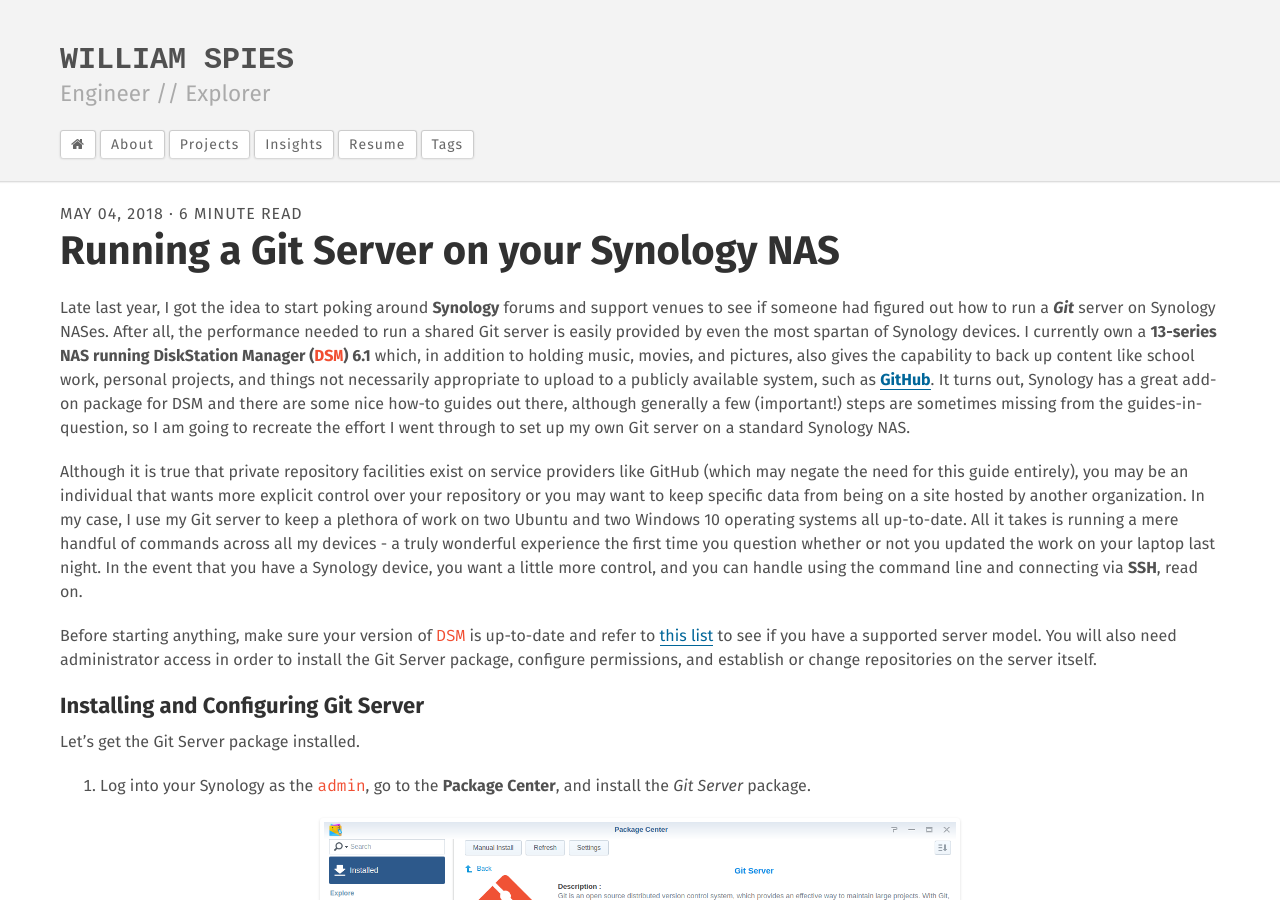
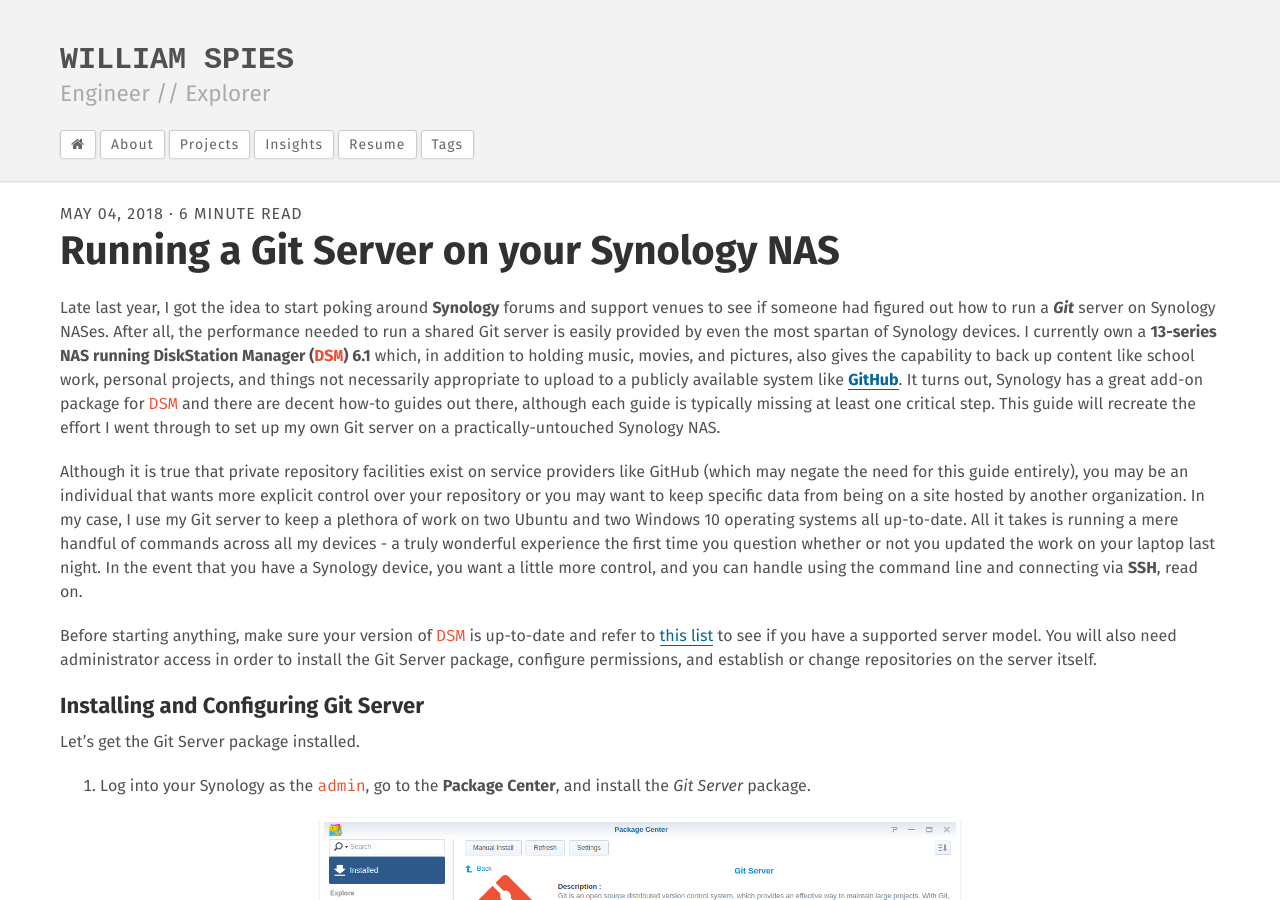
Before and after one commit to spieswl/spieswl.github.io, a Jekyll site: the page built from _posts/2018-05-04-synology-git-server.md, in a window 1280 px wide and 900 px high. Built offline with Jekyll 4.4.1, drawn with Linux system fonts in a browser that asks for light colours; some of the changed lines change nothing that is shown; some of the changed text lies outside the part shown.

Commit message:
Updated the Git server post based on some reader feedback.

````diff
--- a/_posts/2018-05-04-synology-git-server.md
+++ b/_posts/2018-05-04-synology-git-server.md
@@ -11,7 +11,7 @@
 published:          true
 ---
 
-Late last year, I got the idea to start poking around **Synology** forums and support venues to see if someone had figured out how to run a ***Git*** server on Synology NASes. After all, the performance needed to run a shared Git server is easily provided by even the most spartan of Synology devices. I currently own a **13-series NAS running DiskStation Manager (`DSM`) 6.1** which, in addition to holding music, movies, and pictures, also gives the capability to back up content like school work, personal projects, and things not necessarily appropriate to upload to a publicly available system, such as **[GitHub](https://github.com/)**. It turns out, Synology has a great add-on package for DSM and there are some nice how-to guides out there, although generally a few (important!) steps are sometimes missing from the guides-in-question, so I am going to recreate the effort I went through to set up my own Git server on a standard Synology NAS.
+Late last year, I got the idea to start poking around **Synology** forums and support venues to see if someone had figured out how to run a ***Git*** server on Synology NASes. After all, the performance needed to run a shared Git server is easily provided by even the most spartan of Synology devices. I currently own a **13-series NAS running DiskStation Manager (`DSM`) 6.1** which, in addition to holding music, movies, and pictures, also gives the capability to back up content like school work, personal projects, and things not necessarily appropriate to upload to a publicly available system like **[GitHub](https://github.com/)**. It turns out, Synology has a great add-on package for `DSM` and there are decent how-to guides out there, although each guide is typically missing at least one critical step. This guide will recreate the effort I went through to set up my own Git server on a practically-untouched Synology NAS.
 
 Although it is true that private repository facilities exist on service providers like GitHub (which may negate the need for this guide entirely), you may be an individual that wants more explicit control over your repository or you may want to keep specific data from being on a site hosted by another organization. In my case, I use my Git server to keep a plethora of work on two Ubuntu and two Windows 10 operating systems all up-to-date. All it takes is running a mere handful of commands across all my devices - a truly wonderful experience the first time you question whether or not you updated the work on your laptop last night. In the event that you have a Synology device, you want a little more control, and you can handle using the command line and connecting via **SSH**, read on.
 
@@ -50,14 +50,14 @@
 $ ssh admin@<nas-address>
 $ sudo -i
 
-$ cd /volume1/homes/git-username/
+$ cd /volume1/homes/<git-username>/
 $ mkdir .ssh
 ```
 
 * On the local machine, copy your public RSA key to the newly-made `.ssh` folder on the NAS:
 
 ```bash
-$ scp ~/.ssh/id_rsa.pub root@<nas-address>:/volume1/homes/git-username/.ssh
+$ scp ~/.ssh/id_rsa.pub root@<nas-address>:/volume1/homes/<git-username>/.ssh
 ```
 
 * Back on the NAS server, grant your public key access as an authorized user to the `<git-username>` profile and set permissions accordingly:
@@ -66,14 +66,14 @@
 $ ssh admin@<nas-address>
 $ sudo -i
 
-$ cd /volume1/homes/git-username/.ssh
+$ cd /volume1/homes/<git-username>/.ssh
 $ mv id_rsa.pub authorized_keys
 
 $ cd /volume1/homes/
-$ chown -R git-username:administrators git-username/.ssh
-$ chmod 750 git-username
-$ chmod 700 git-username/.ssh
-$ chmod 600 git-username/.ssh/authorized_keys
+$ chown -R <git-username>:administrators <git-username>/.ssh
+$ chmod 750 <git-username>
+$ chmod 700 <git-username>/.ssh
+$ chmod 600 <git-username>/.ssh/authorized_keys
 ```
 
 #### Creating a Dummy Repository
@@ -81,7 +81,7 @@
 Following along with the assumption that the `<git-username>` user will access git repositories either in `/volume1/root/` or just `/volume1/` itself, we need to actually initialize the repository now. I will assume `/volume1/git/<dummy-name.git>` is the target repository; make changes to the target path or repository name as required. *You will have to do this step for every distinct repository you establish on the server.*
 
 ```bash
-$ # SSH into the NAS server as git-username
+$ # SSH into the NAS server as <git-username>
 $ ssh <git-username>@<nas-address>
 
 $ # Navigate to your prospective repository location and initialize a new, shared repository
````
